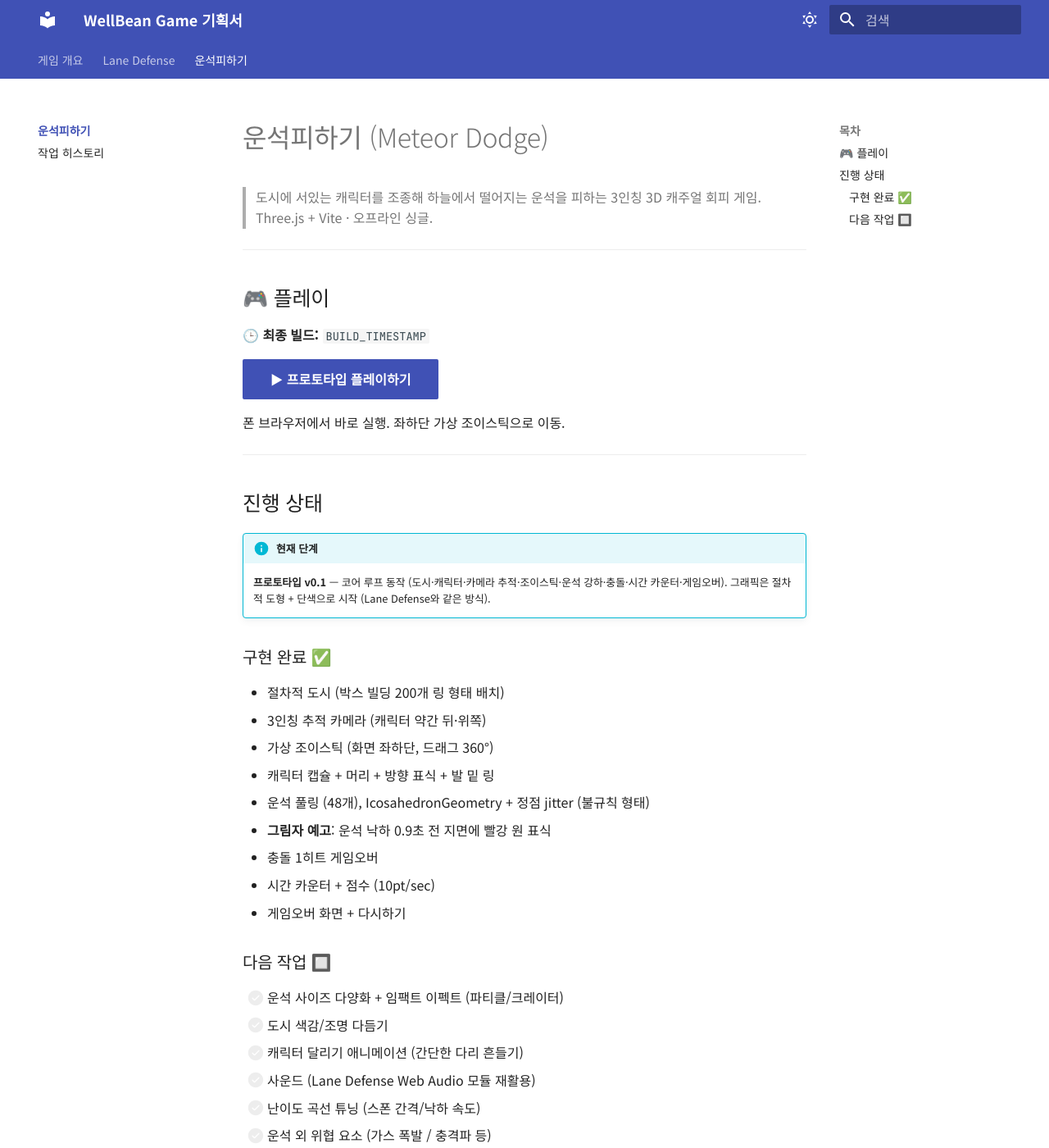
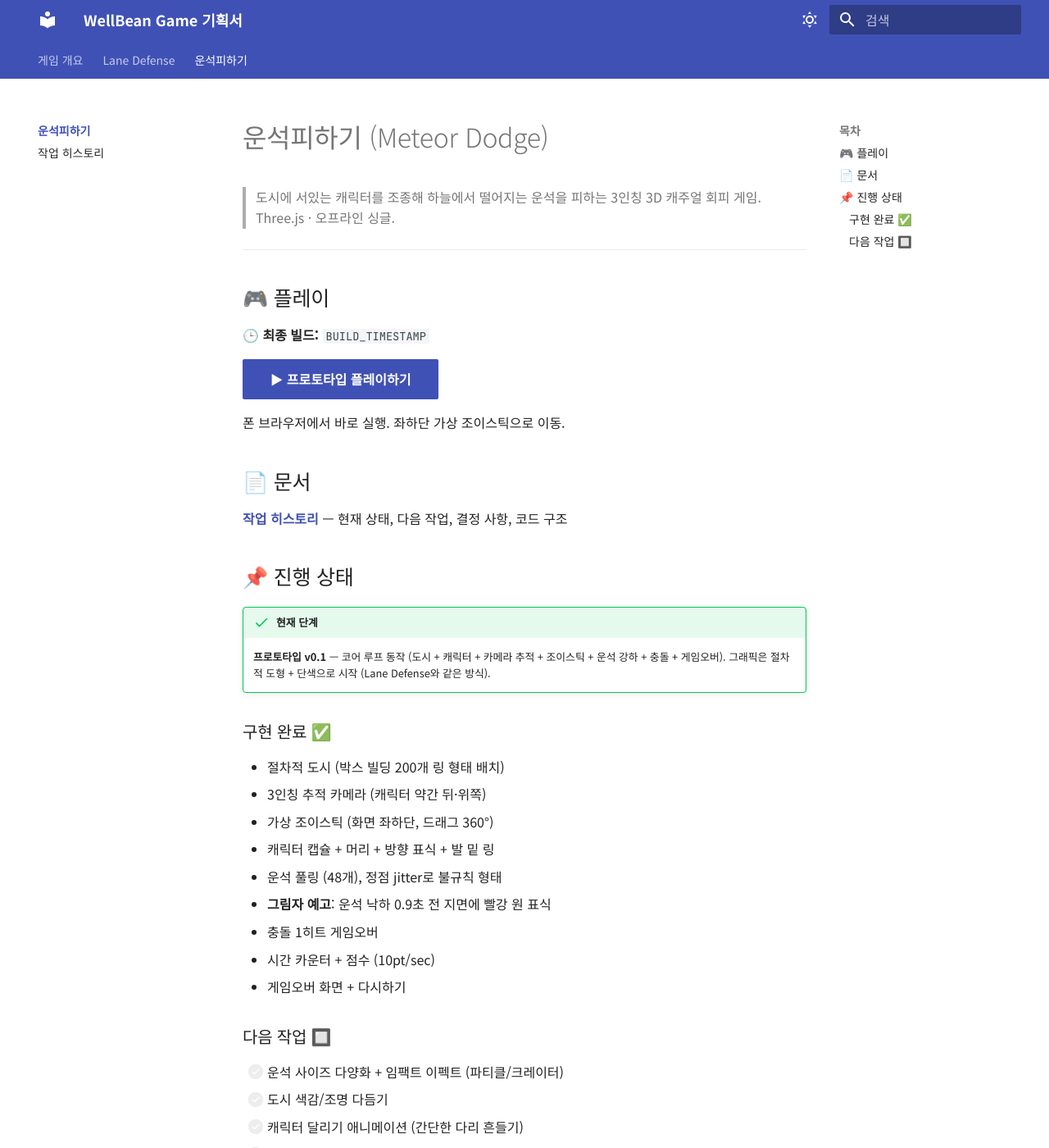
Before and after one commit to suan2z/wellbeangame01, an MkDocs documentation site: the page built from docs/meteor-dodge/index.md, in a window 1280 px wide and 1400 px high. Shown: the whole window at 82% size. Built offline with MkDocs 1.6.1 and Material for MkDocs 9.7.7, drawn with Linux system fonts in a browser that asks for light colours; some of the changed text lies outside the part shown.

Commit message:
docs(meteor): index 페이지 구성을 Lane Defense와 동일하게 정렬
차이점 (수정 전 → 후):
- 플레이 섹션 뒤 '---' 분리선 제거
- '## 📄 문서' 섹션 추가 (작업 히스토리 링크)
- '## 진행 상태' → '## 📌 진행 상태' (이모지 일치)
- '!!! info' → '!!! success' (어드모니션 타입 일치)
- 한 줄 부제: 'Three.js + Vite' → 'Three.js'로 간결화 (Phaser 3와 표기 균형)

플레이 버튼·빌드시각·구현 완료/다음 작업 섹션은 기존 그대로 유지.

```diff
--- a/docs/meteor-dodge/index.md
+++ b/docs/meteor-dodge/index.md
@@ -1,7 +1,7 @@
 # 운석피하기 (Meteor Dodge)
 
 > 도시에 서있는 캐릭터를 조종해 하늘에서 떨어지는 운석을 피하는 3인칭 3D 캐주얼 회피 게임.
-> Three.js + Vite · 오프라인 싱글.
+> Three.js · 오프라인 싱글.
 
 ---
 
@@ -13,12 +13,14 @@
 
 폰 브라우저에서 바로 실행. 좌하단 가상 조이스틱으로 이동.
 
----
+## 📄 문서
 
-## 진행 상태
+[**작업 히스토리**](히스토리.md) — 현재 상태, 다음 작업, 결정 사항, 코드 구조
 
-!!! info "현재 단계"
-    **프로토타입 v0.1** — 코어 루프 동작 (도시·캐릭터·카메라 추적·조이스틱·운석 강하·충돌·시간 카운터·게임오버).
+## 📌 진행 상태
+
+!!! success "현재 단계"
+    **프로토타입 v0.1** — 코어 루프 동작 (도시 + 캐릭터 + 카메라 추적 + 조이스틱 + 운석 강하 + 충돌 + 게임오버).
     그래픽은 절차적 도형 + 단색으로 시작 (Lane Defense와 같은 방식).
 
 ### 구현 완료 ✅
@@ -27,7 +29,7 @@
 - 3인칭 추적 카메라 (캐릭터 약간 뒤·위쪽)
 - 가상 조이스틱 (화면 좌하단, 드래그 360°)
 - 캐릭터 캡슐 + 머리 + 방향 표식 + 발 밑 링
-- 운석 풀링 (48개), IcosahedronGeometry + 정점 jitter (불규칙 형태)
+- 운석 풀링 (48개), 정점 jitter로 불규칙 형태
 - **그림자 예고**: 운석 낙하 0.9초 전 지면에 빨강 원 표식
 - 충돌 1히트 게임오버
 - 시간 카운터 + 점수 (10pt/sec)
@@ -39,5 +41,5 @@
 - [ ] 도시 색감/조명 다듬기
 - [ ] 캐릭터 달리기 애니메이션 (간단한 다리 흔들기)
 - [ ] 사운드 (Lane Defense Web Audio 모듈 재활용)
-- [ ] 난이도 곡선 튜닝 (스폰 간격/낙하 속도)
+- [ ] 난이도 곡선 튜닝 (스폰 간격 / 낙하 속도)
 - [ ] 운석 외 위협 요소 (가스 폭발 / 충격파 등)
```
